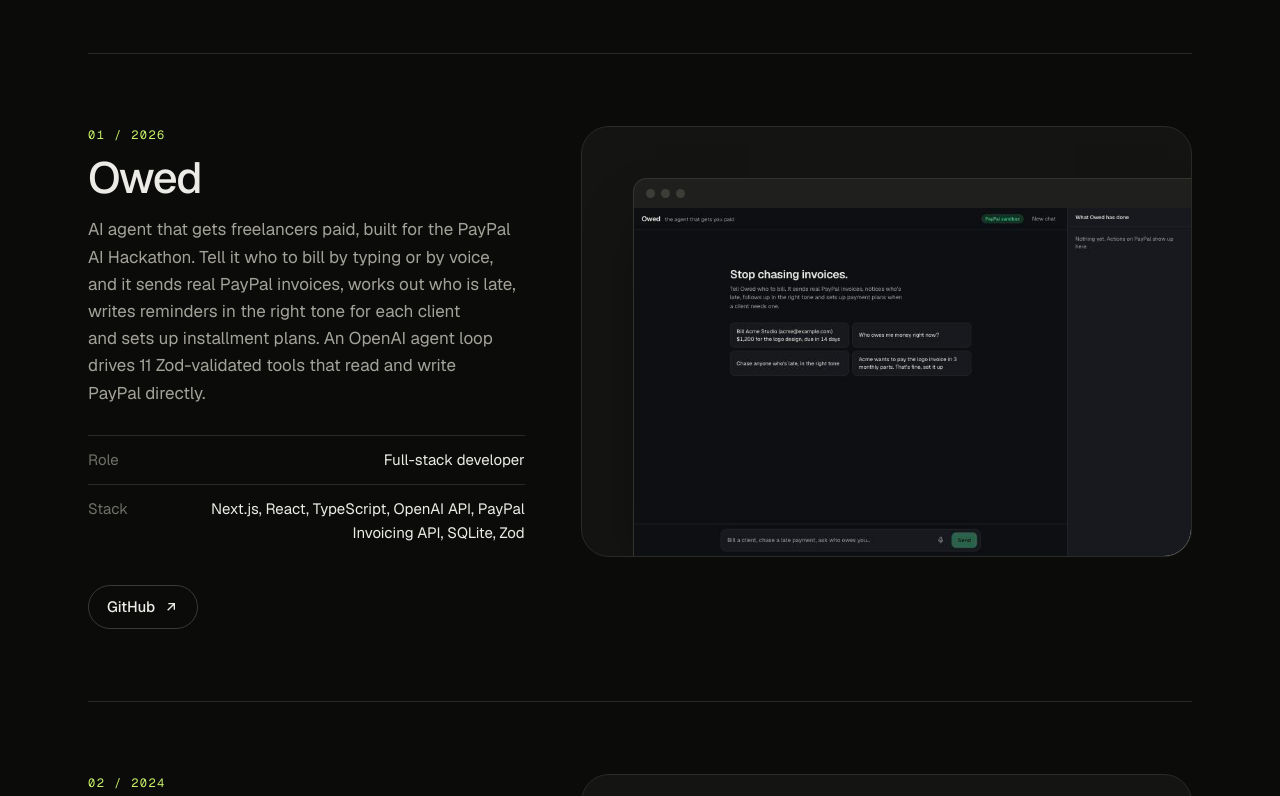
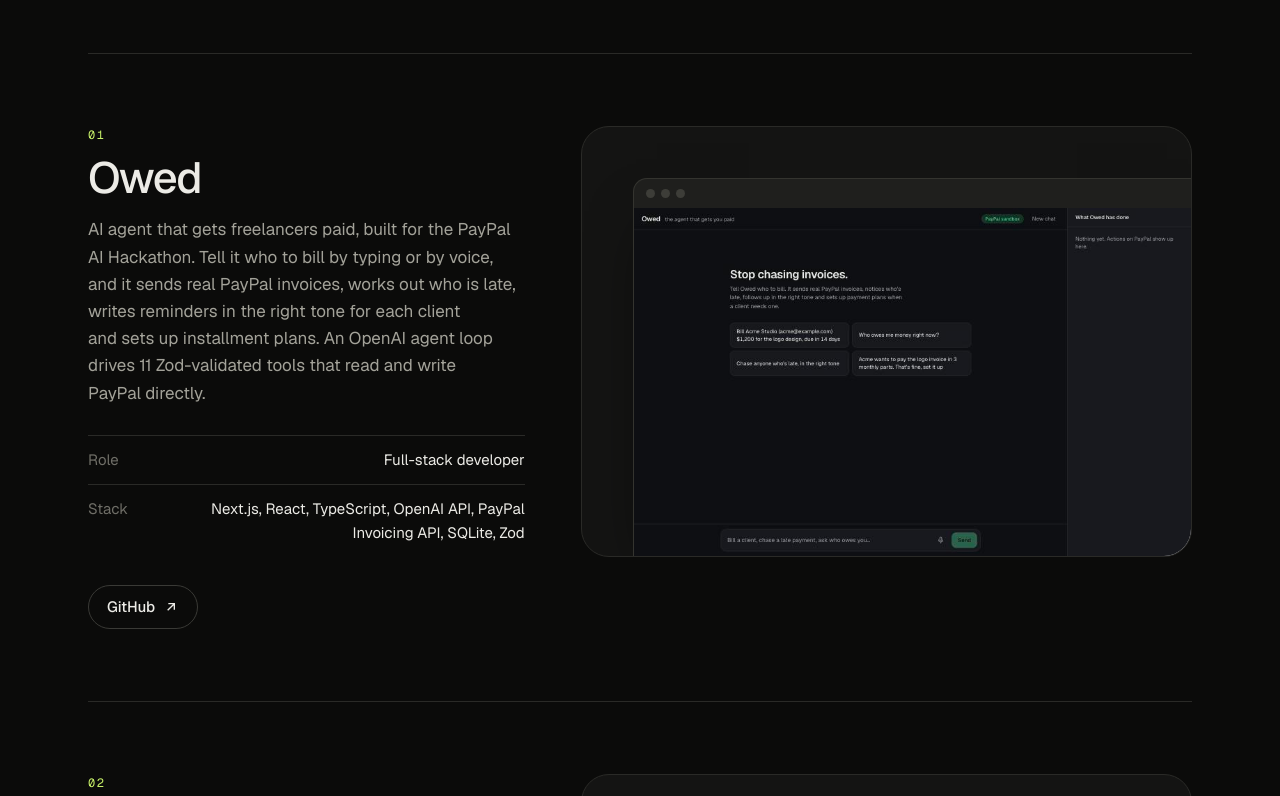
Before and after one commit to Imma76/Immas-Portfolio, an Astro site: page / in a window 1280 px wide. Shown: the part 1193-1989 px from the top of the page. Built offline with nearby package versions, Linux system fonts and the light colour scheme; Astro itself is replaced by a stand-in of ours.

Commit message:
Drop years from project numbers
Co-Authored-By: Claude Opus 5.5 <noreply@anthropic.com>

```diff
--- a/src/pages/index.astro
+++ b/src/pages/index.astro
@@ -86,7 +86,7 @@ const year = new Date().getFullYear();
       {projects.map((p, i) => (
         <article class:list={['project', `k-${p.kind}`]} data-reveal>
           <div class="p-info">
-            <p class="p-num eyebrow">{String(i + 1).padStart(2, '0')}{p.year && ` / ${p.year}`}</p>
+            <p class="p-num eyebrow">{String(i + 1).padStart(2, '0')}</p>
             <h3>{p.title}</h3>
             <p class="p-sum">{p.summary}</p>
             {(p.role || p.stack.length > 0) && (
```
